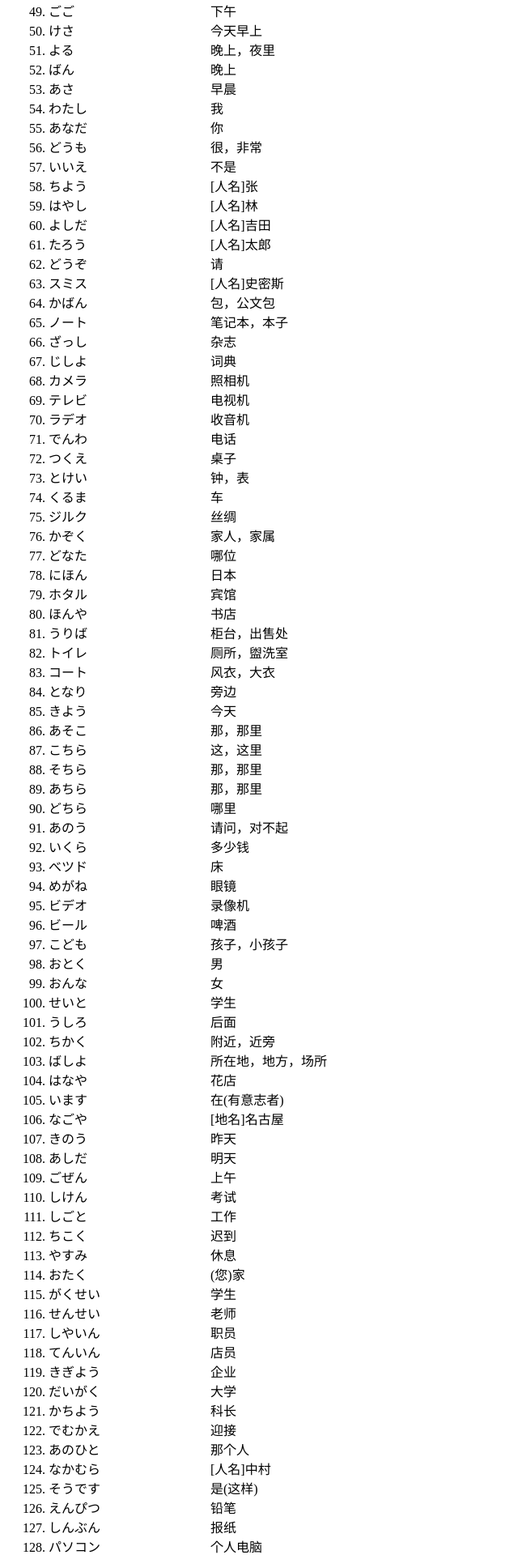
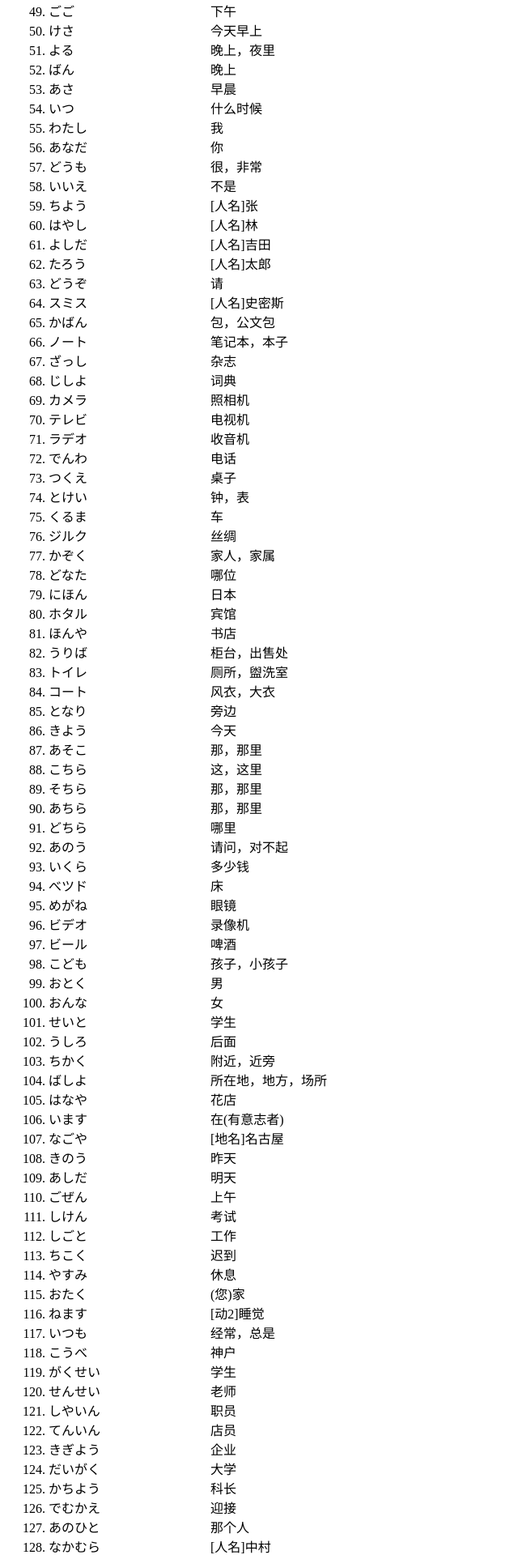
Before and after one commit to cazser/JapanesWordList, a Vue app: page / in a window 1280 px wide. Shown: the part 1261-3181 px from the top of the page at 81% size, without its empty margins (0-640 px from the left). Built offline with nearby package versions, Linux system fonts and the light colour scheme.

Commit message:
新标日初级上第5课

```diff
--- a/src/WordList.js
+++ b/src/WordList.js
@@ -227,16 +227,17 @@ const wordList=[
 {"日文":"かいげいかい", "中文":"欢迎会"},
 {"日文":"パーティー", "中文":"联欢会"},
 {"日文":"おたく", "中文":"(您)家"},
-
-
-
-
-
-
-
-
-
-
+{"日文":"いつ", "中文":"什么时候"},
+{"日文":"やすみます", "中文":"[动1]休息"},
+{"日文":"はたらきます", "中文":"[动1]工作"},
+{"日文":"はじまります", "中文":"[动1]开始"},
+{"日文":"おはります", "中文":"[动1]结束"},
+{"日文":"おきます", "中文":"[动2]起床"},
+{"日文":"ねます", "中文":"[动2]睡觉"},
+{"日文":"べんきようします", "中文":"[动3]学习"},
+{"日文":"いつも", "中文":"经常，总是"},
+{"日文":"こうべ", "中文":"神户"},
+{"日文":"おはよう", "中文":"你早"},
 
 
 
```
